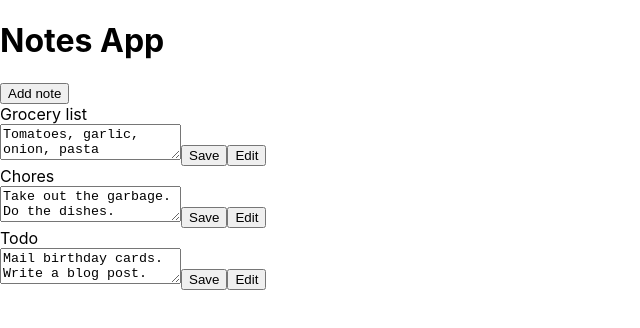
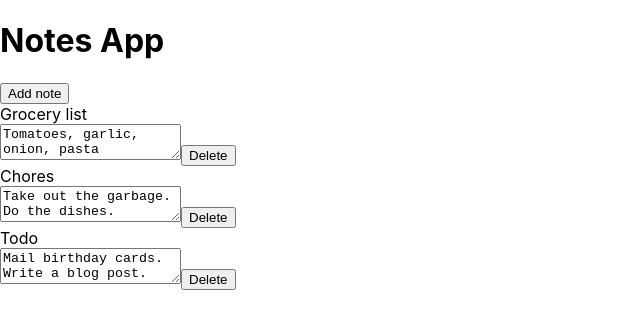
Before and after one commit to jmhart/notes-app, a React (Create React App) app: page / in a window 1280 px wide. Shown: the top 328 px of the page, without its empty margins (0-640 px from the left). Built offline with nearby package versions, Linux system fonts and the light colour scheme.

Commit message:
User can delete a note

```diff
--- a/src/App.js
+++ b/src/App.js
@@ -1,7 +1,7 @@
 import React, { Component } from "react";
 import Notes from "./components/Notes";
 import AddNoteButton from "./components/AddNoteButton";
-import { getNotes, addNote } from "./services/noteService";
+import { getNotes, addNote, deleteNote } from "./services/noteService";
 
 class App extends Component {
   state = {
@@ -15,8 +15,7 @@ class App extends Component {
 
   handleAddNote = () => {
     addNote();
-    const notes = getNotes();
-    this.setState({ notes });
+    this.setState({ notes: getNotes() });
   };
 
   handleEditNote = (id, text) => {
@@ -24,6 +23,11 @@ class App extends Component {
     const index = notes.findIndex(n => n.id === id);
     notes[index].text = text;
     this.setState({ notes });
+  };
+
+  handleDeleteNote = id => {
+    deleteNote(id);
+    this.setState({ notes: getNotes() });
   };
 
   render() {
@@ -37,6 +41,7 @@ class App extends Component {
           <Notes
             notes={this.state.notes}
             handleEditNote={this.handleEditNote}
+            handleDeleteNote={this.handleDeleteNote}
           />
         </main>
       </div>
--- a/src/components/Note.jsx
+++ b/src/components/Note.jsx
@@ -1,6 +1,6 @@
 import React from "react";
 
-const Note = ({ id, title, text, onChange }) => {
+const Note = ({ id, title, text, onChange, handleDelete }) => {
   return (
     <div className="note">
       <div className="note-title">{title}</div>
@@ -9,8 +9,9 @@ const Note = ({ id, title, text, onChange }) => {
         value={text}
         onChange={e => onChange(id, e.currentTarget.value)}
       />
-      <button className="btn-save">Save</button>
-      <button className="btn-edit">Edit</button>
+      <button onClick={() => handleDelete(id)} className="btn-edit">
+        Delete
+      </button>
     </div>
   );
 };
--- a/src/components/Notes.jsx
+++ b/src/components/Notes.jsx
@@ -3,7 +3,7 @@ import Note from "../components/Note";
 
 class Notes extends Component {
   render() {
-    const { notes, handleEditNote } = this.props;
+    const { notes, handleEditNote, handleDeleteNote } = this.props;
     return (
       <div>
         {notes.map(n => (
@@ -13,6 +13,7 @@ class Notes extends Component {
             title={n.title}
             text={n.text}
             onChange={handleEditNote}
+            handleDelete={handleDeleteNote}
           />
         ))}
       </div>
--- a/src/services/noteService.js
+++ b/src/services/noteService.js
@@ -29,3 +29,8 @@ export function addNote() {
   };
   notes.push(note);
 }
+
+export function deleteNote(id) {
+  const index = notes.findIndex(n => n.id === id);
+  notes.splice(index, 1);
+}
```
